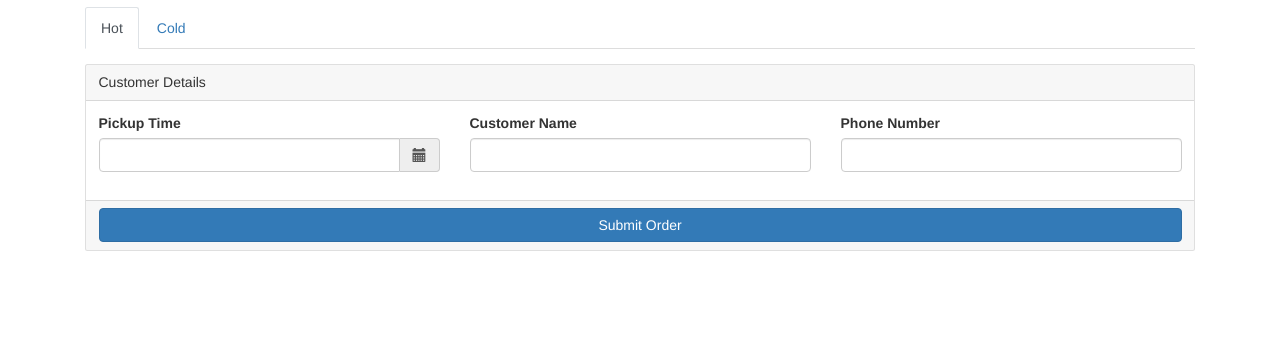
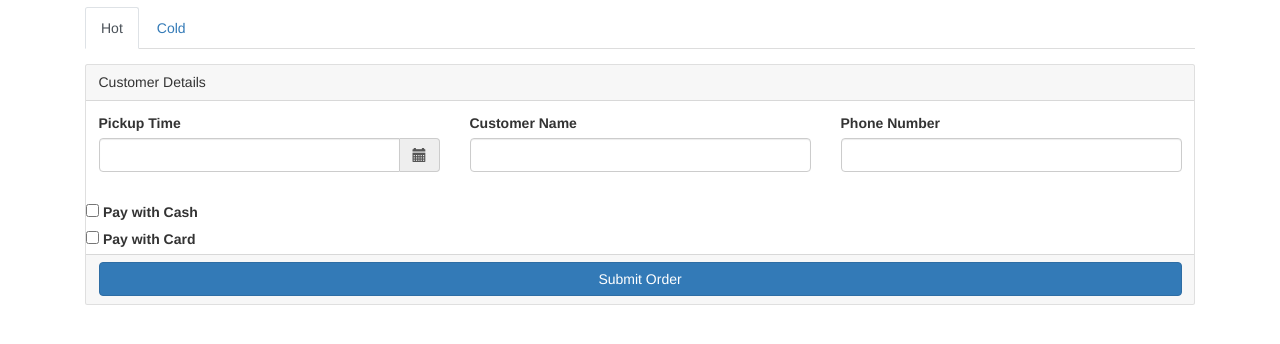
Before and after one commit to captainkev20/marthas_brew, a CodeIgniter app: page /marthas_brew/index.php/orders/index in a window 1280 px wide. Shown: the part 155-499 px from the top of the page. Run offline with CodeIgniter, Linux system fonts and the light colour scheme; data comes from the database, SQL or seed files in the repository; some libraries are stand-ins or nearby versions.

Commit message:
Order view - index.php - Added checkboxes for payment by cash or credit card

```diff
--- a/application/views/orders/index.php
+++ b/application/views/orders/index.php
@@ -128,6 +128,14 @@
                                 </div>
                             </div>
                         </div>
+
+                        <label>
+                            <input type="checkbox" value="Pay with cash" name="pay_with_cash[]"> Pay with Cash
+                        </label>
+
+                        <label>
+                            <input type="checkbox" value="Pay with card" name="pay_with_card[]"> Pay with Card
+                        </label>
                         <div class="card-footer">
                             <input type="submit" class="btn btn-primary" value="Submit Order">
                         </div>
```
